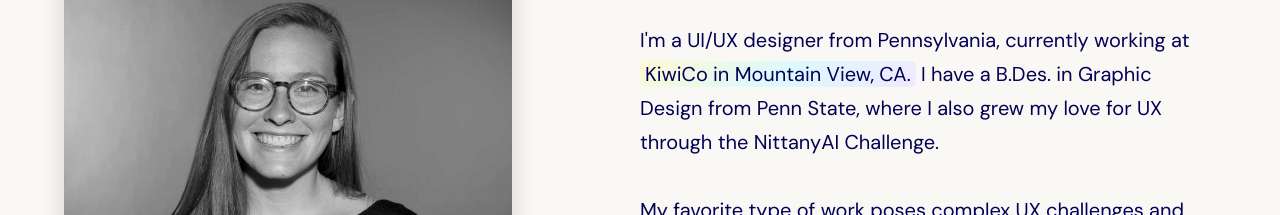
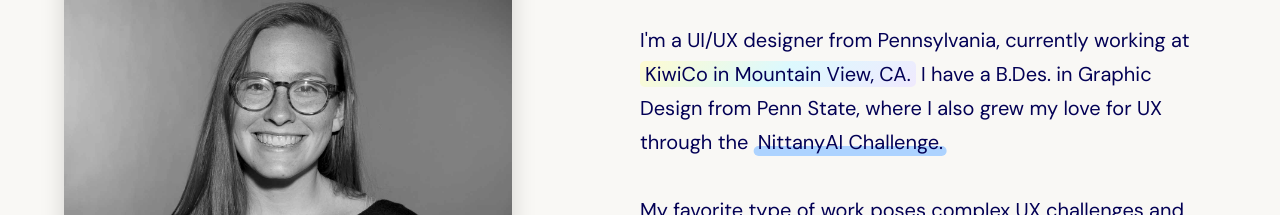
Before and after one commit to christiewarren/react-portfolio, a React (Create React App) app: page /about-me in a window 1280 px wide. Shown: the part 151-366 px from the top of the page. Built offline with nearby package versions, Linux system fonts and the light colour scheme.

Commit message:
move router to index.js

```diff
--- a/package.json
+++ b/package.json
@@ -24,7 +24,7 @@
     "test": "react-scripts test",
     "eject": "react-scripts eject",
     "predeploy": "npm run build",
-    "deploy": "gh-pages -d build"
+    "deploy": "gh-pages -b master -d build"
   },
   "eslintConfig": {
     "extends": [
--- a/src/App.css
+++ b/src/App.css
@@ -142,11 +142,32 @@ a.styled::before{
   transition: all 0.25s ease-out;
 }
 
+a.styled.xs::before{
+  position: absolute;
+  content: '';
+  width: 104%;
+  height: 28%;
+  top: 62%;
+  background: var(--medium-blue);
+  display: inline-block;
+  z-index: -1;
+  left: 50%;
+  transform: translate(-50%, 0);
+  border-radius: 20px;
+  transition: all 0.25s ease-out;
+}
+
 @media (hover: hover) {
   a.styled:hover::before{
     top: 0%;
     height: 110%;
     width: 115%
+  }
+
+  a.styled.xs:hover::before{
+    top: 10%;
+    height: 85%;
+    width: 110%
   }
 
   a.styled:hover .link-arrow{
@@ -163,6 +184,13 @@ a.styled::before{
 a.styled.sm{
   font-size: 1rem;
   display: inline-block;
+}
+
+a.styled.xs{
+  font-size: inherit;
+  font-weight: normal;
+  display: inline-block;
+  margin-left: 4px;
 }
 
 .link-arrow{
--- a/src/App.js
+++ b/src/App.js
@@ -1,24 +1,9 @@
 import './App.css';
-import {
-  BrowserRouter as Router,
-  Routes,
-  Route
-} from "react-router-dom"
 import { HashLink as Link } from 'react-router-hash-link'
-import About from './components/About.js'
-import Home from './components/Home.js'
-import Search from './components/projects/Search.js'
-import NavRedesign from './components/projects/NavRedesign.js'
-import Lionplanner from './components/projects/Lionplanner.js'
-import Revu from './components/projects/Revu.js'
-import FamHistory from './components/projects/small/FamHistory.js'
-import MentorApp from './components/projects/small/MentorApp.js'
-import WestArete from './components/projects/small/WestArete.js'
-import LearnThisInstead from './components/projects/LearnThisInstead.js'
+
 
 function App() {
   return (
-    <Router basename={process.env.PUBLIC_URL}>
       <>
       <Link to="/" className='home-nav-link'>*</Link>
       <div className='nav-blur'/>
@@ -27,22 +12,7 @@ function App() {
         <Link to="/#projects" className='nav-link'>Work</Link>
         <Link to="/#projects" className='nav-link'>Resume</Link>
       </div>
-
-      <Routes>
-          <Route exact path='/' element={<Home/>} />
-          <Route path='/about-me' element={<About/>} />
-          {/* Projects */}
-          <Route path='/sitewide-search' element={<Search/>} />
-          <Route path='/nav-redesign' element={<NavRedesign/>} />
-          <Route path='/lionplanner' element={<Lionplanner/>} />
-          <Route path='/revu' element={<Revu/>} />
-          <Route path='/learn-this-instead' element={<LearnThisInstead/>} />
-          <Route path='/family-archive' element={<FamHistory/>} />
-          <Route path='/mentor-app' element={<MentorApp/>} />
-          <Route path='/west-arete' element={<WestArete/>} />
-        </Routes>
       </>
-    </Router>
   );
 }
 
--- a/src/components/About.js
+++ b/src/components/About.js
@@ -25,7 +25,7 @@ export default function Search(){
          <div className='about-header-img'>
             <img src={'./assets/about/christie.jpg'} className='img-shadow' />
          </div>
-         <h6><b>Hey, happy to have you here!</b><br/><br/>I'm a UI/UX designer from Pennsylvania, currently working at <span className='highlight'>KiwiCo in Mountain View, CA.</span> I have a B.Des. in Graphic Design from Penn State, where I also grew my love for UX through the <a href='https://nittanyai.psu.edu/blog/nittany-ai-challenge-helps-design-christie-warrens-future/'>NittanyAI Challenge.</a><br/><br/>My favorite type of work poses complex UX challenges and improves everyday life for users. I aim to approach each project with ambition and curiosity, as well as a thoroughness that fosters smooth x-functional collaboration. I'd love to bring these qualities to a team that prioritizes people and process!
+         <h6><b>Hey, happy to have you here!</b><br/><br/>I'm a UI/UX designer from Pennsylvania, currently working at <span className='highlight'>KiwiCo in Mountain View, CA.</span> I have a B.Des. in Graphic Design from Penn State, where I also grew my love for UX through the <a href='https://nittanyai.psu.edu/blog/nittany-ai-challenge-helps-design-christie-warrens-future/' className='styled xs'>NittanyAI Challenge.</a><br/><br/>My favorite type of work poses complex UX challenges and improves everyday life for users. I aim to approach each project with ambition and curiosity, as well as a thoroughness that fosters smooth x-functional collaboration. I'd love to bring these qualities to a team that prioritizes people and process!
          <br/><br/>Now for the good stuff...
          </h6>
 
@@ -41,7 +41,7 @@ export default function Search(){
                   </div>
                </div>
             </ScrollAnimation>
-            <ScrollAnimation animateIn="animate__fadeInUp-New" duration={1} animateOnce={true} delay={250}>
+            {/* <ScrollAnimation animateIn="animate__fadeInUp-New" duration={1} animateOnce={true} delay={250}>
                <div className='sm-proj-wrap'>
                   <div className='about-me-thing'>
                      <img src={'./assets/home/learn-this-instead.png'} className='sm-proj-img'/>
@@ -49,7 +49,7 @@ export default function Search(){
                      <small className='sm-proj-description'>I mainly boulder, and really only inside, because real rocks are sharp, and I have wimpy skin.</small>
                   </div>
                </div>
-            </ScrollAnimation>
+            </ScrollAnimation> */}
             <ScrollAnimation animateIn="animate__fadeInUp-New" duration={1} animateOnce={true} delay={500}>
                <div className='sm-proj-wrap love'>
                   <div className='about-me-thing'>
@@ -77,7 +77,7 @@ export default function Search(){
                   </div>
                </div>
             </ScrollAnimation>
-            <ScrollAnimation animateIn="animate__fadeInUp-New" duration={1} animateOnce={true} delay={1250}>
+            {/* <ScrollAnimation animateIn="animate__fadeInUp-New" duration={1} animateOnce={true} delay={1250}>
                <div className='sm-proj-wrap love'>
                   <div className='about-me-thing'>
                      <img src={'./assets/home/learn-this-instead.png'} className='sm-proj-img'/>
@@ -85,7 +85,7 @@ export default function Search(){
                      <small className='sm-proj-description'>@Wawa please expand to California.</small>
                   </div>
                </div>
-            </ScrollAnimation>
+            </ScrollAnimation> */}
             <ScrollAnimation animateIn="animate__fadeInUp-New" duration={1} animateOnce={true} delay={1500}>
                <div className='sm-proj-wrap love'>
                   <div className='about-me-thing'>
--- a/src/components/projects/LearnThisInstead.js
+++ b/src/components/projects/LearnThisInstead.js
@@ -41,7 +41,7 @@ export default function LearnThisInstead(){
             <br/><br/>This was my college senior capstone project, taking place over a full semester. Our professor allowed us to propose our own project concepts, and I developed mine with the primary goal of improving my technical skills and the inspiration of my designer peers' animosity towards CSS.
             <br/><br/>I wasn't able to publish the extension in the scope of this course, but I'd love to do so eventually!
             </h6>
-            <a href='https://www.kiwico.com/' target='blank' className='no-style-link'>
+            <a href='https://drive.google.com/file/d/1poGw-HAxlbl4DL8pXsgqqz8DDXeaw12s/view?usp=sharing' target='blank' className='no-style-link'>
                <button>watch the presentation (11 min)<img src='./assets/search/arrow-right.svg' className='button-arrow'/></button>
             </a>
             <Link to="/learn-this-instead/#case-study"><a className='styled'>read more<img src='./assets/search/arrow-down-plain.svg' className='link-arrow'/></a></Link>
--- a/src/index.js
+++ b/src/index.js
@@ -3,11 +3,41 @@ import ReactDOM from 'react-dom/client';
 // import './index.css';
 import App from './App';
 import reportWebVitals from './reportWebVitals';
+import {
+  BrowserRouter as Router,
+  Routes,
+  Route
+} from "react-router-dom"
+import About from './components/About.js'
+import Home from './components/Home.js'
+import Search from './components/projects/Search.js'
+import NavRedesign from './components/projects/NavRedesign.js'
+import Lionplanner from './components/projects/Lionplanner.js'
+import Revu from './components/projects/Revu.js'
+import FamHistory from './components/projects/small/FamHistory.js'
+import MentorApp from './components/projects/small/MentorApp.js'
+import WestArete from './components/projects/small/WestArete.js'
+import LearnThisInstead from './components/projects/LearnThisInstead.js'
 
 const root = ReactDOM.createRoot(document.getElementById('root'));
 root.render(
   <React.StrictMode>
-    <App />
+    <Router basename={process.env.PUBLIC_URL}>
+      <App />
+      <Routes>
+          <Route exact path='/' element={<Home/>} />
+          <Route path='/about-me' element={<About/>} />
+          {/* Projects */}
+          <Route path='/sitewide-search' element={<Search/>} />
+          <Route path='/nav-redesign' element={<NavRedesign/>} />
+          <Route path='/lionplanner' element={<Lionplanner/>} />
+          <Route path='/revu' element={<Revu/>} />
+          <Route path='/learn-this-instead' element={<LearnThisInstead/>} />
+          <Route path='/family-archive' element={<FamHistory/>} />
+          <Route path='/mentor-app' element={<MentorApp/>} />
+          <Route path='/west-arete' element={<WestArete/>} />
+        </Routes>
+    </Router>
   </React.StrictMode>
 );
 
```
